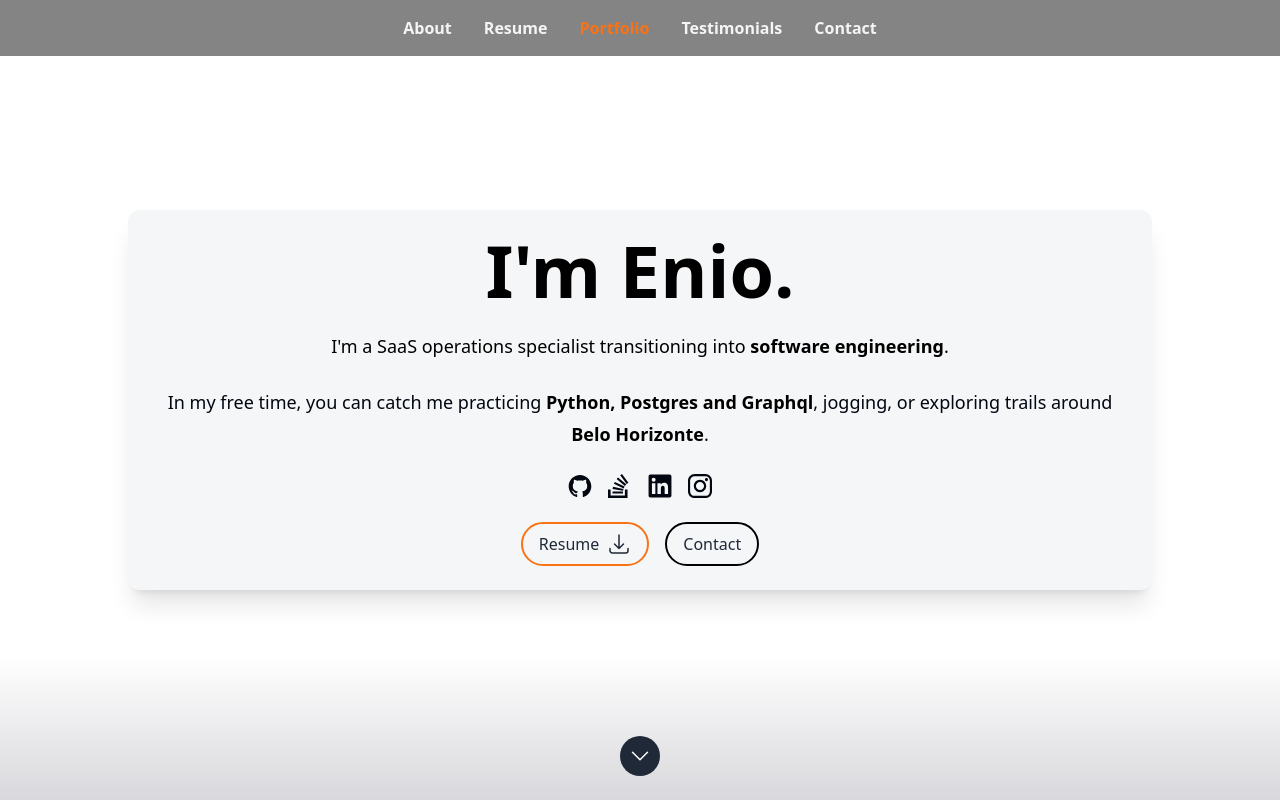
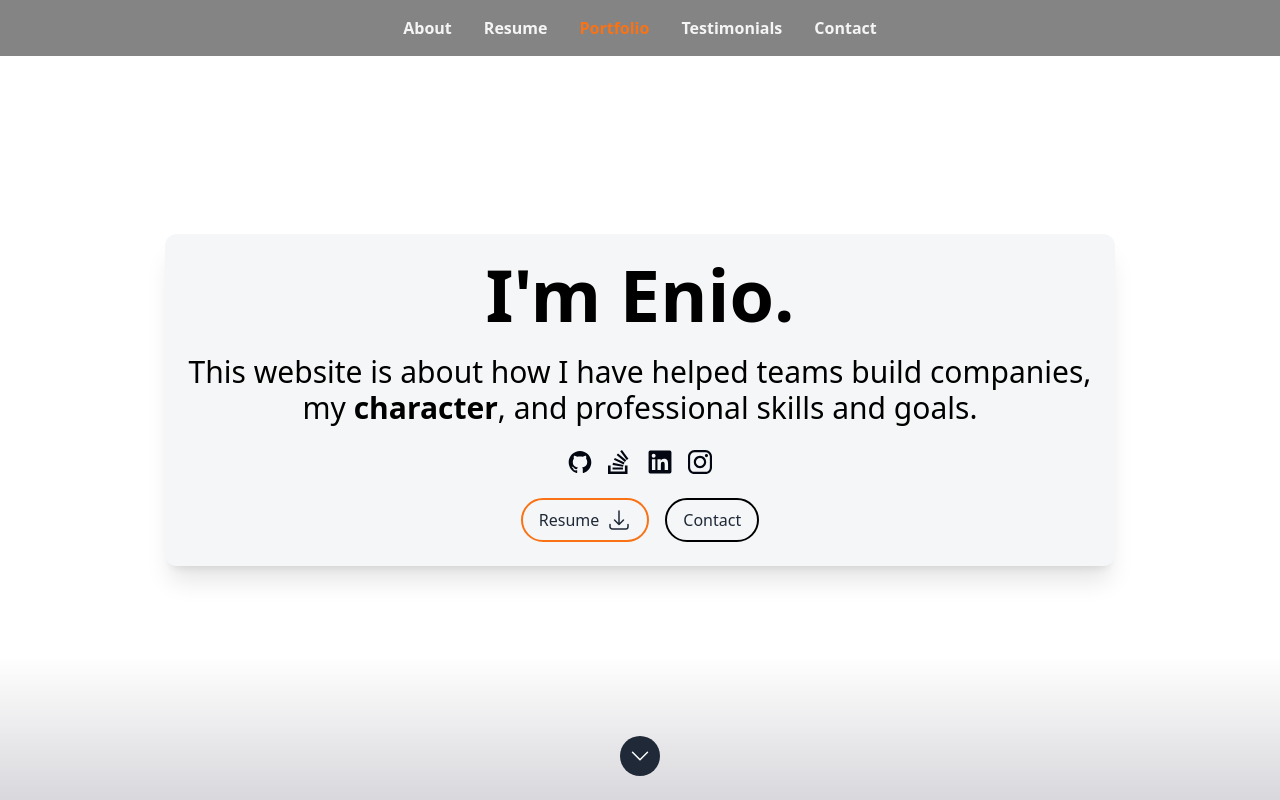
Before and after one commit to borgesenioc/react-resume-enio, a Next.js app: page / in a window 1280 px wide. Shown: the top 800 px of the page. Built offline with nearby package versions, Linux system fonts and the light colour scheme.

Commit message:
Adjust hero info

```diff
--- a/src/data/data.tsx
+++ b/src/data/data.tsx
@@ -63,14 +63,8 @@ export const heroData: Hero = {
   name: `I'm  Enio.`,
   description: (
     <>
-      <p className="prose-sm text-black sm:prose-base lg:prose-lg">
-        I'm a SaaS operations specialist transitioning into <strong className="text-black">software engineering</strong>
-        .
-      </p>
-      <p className="prose-sm text-gray-950 sm:prose-base lg:prose-lg">
-        In my free time, you can catch me practicing{' '}
-        <strong className="text-black">Python, Postgres and Graphql</strong>, jogging, or exploring trails around{' '}
-        <strong className="text-black">Belo Horizonte</strong>.
+      <p className="text-2xl leading-loose text-black sm:text-3xl lg:text-3xl">
+       This website is about how I have helped teams build companies,<br />my <strong className="text-black">character</strong>, and professional skills and goals.
       </p>
     </>
   ),
```
